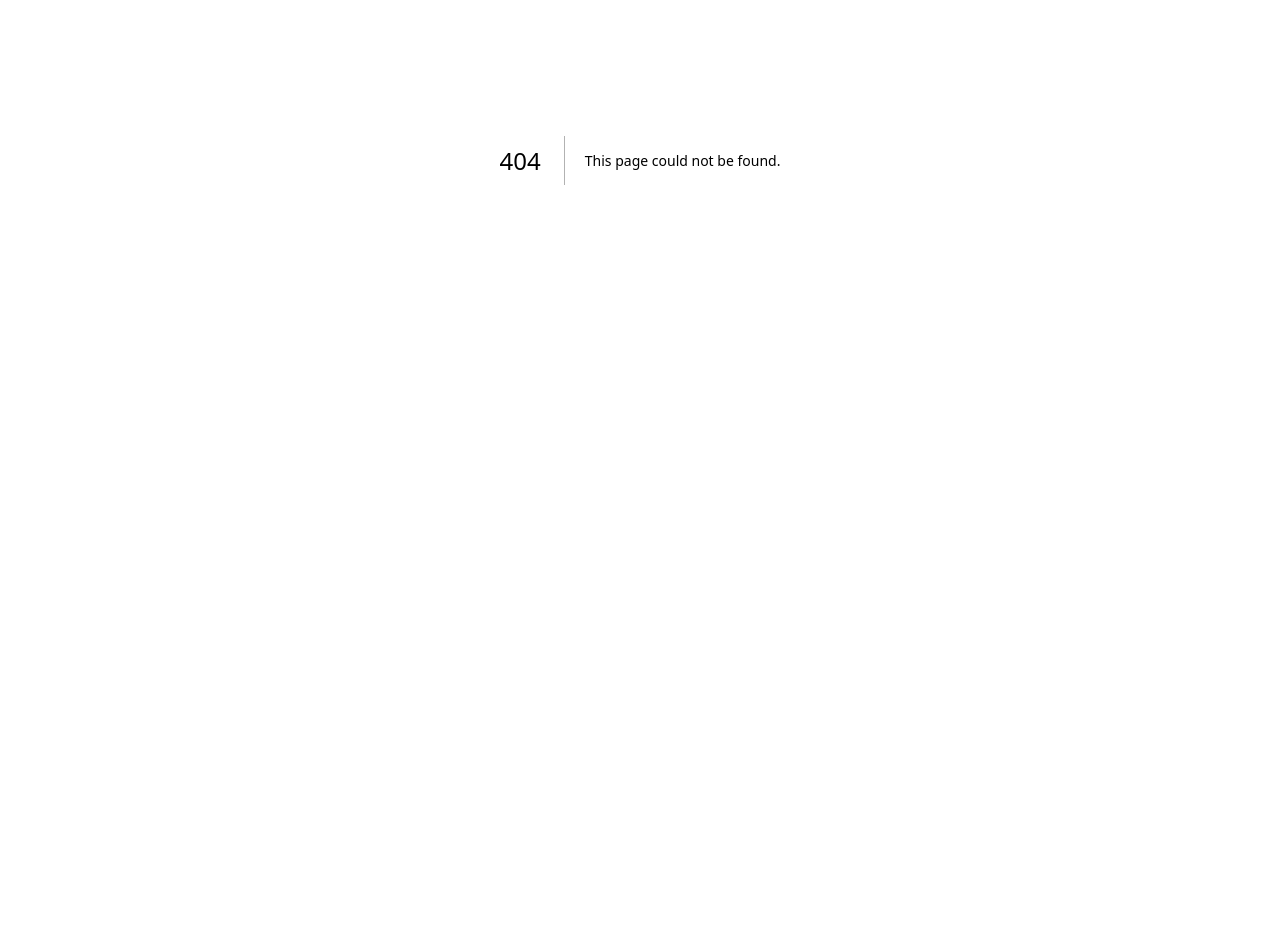
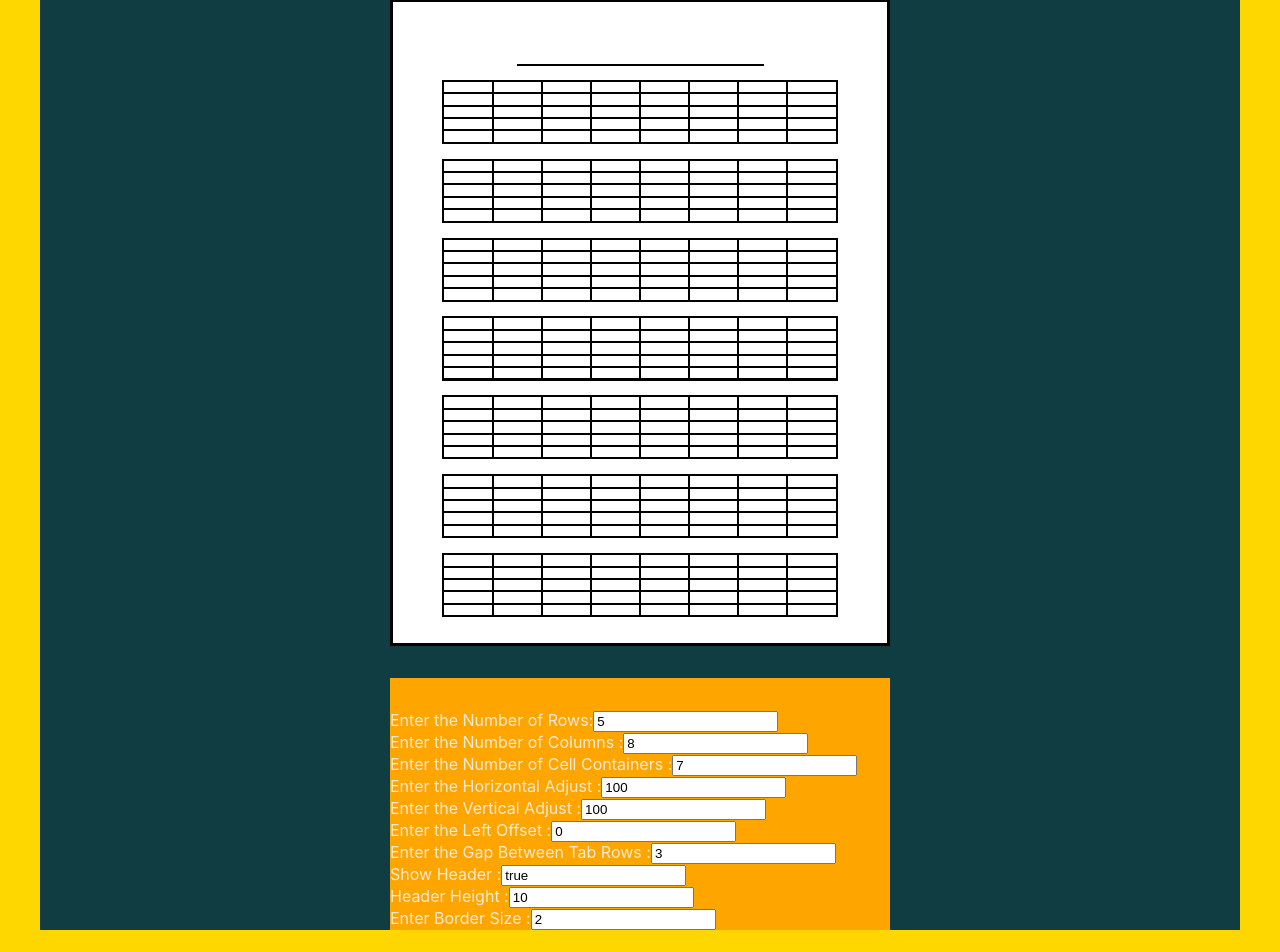
Before and after one commit to andentx/tab-lab, a Next.js app: page /page1214 in a window 1280 px wide. Before the commit this address had no page. Shown: the part 240-1192 px from the top of the page. Before the commit the page ends 800 px from the top, so only its background shows below. Built offline with nearby package versions, Linux system fonts and the light colour scheme.

Commit message:
Works on chrome but not safari

```diff
--- /dev/null
+++ b/components/Component1214.js
@@ -0,0 +1,288 @@
+import React, { useState, useEffect } from 'react';
+
+import styled from 'styled-components';
+
+const PagePreviewSection = styled.div`
+  /* background-color: darkred; */
+
+  display: flex;
+  flex-direction: column;
+  align-items: center;
+
+  width: 100%;
+
+  margin-bottom: 2rem;
+`;
+
+const Page = styled.div`
+  background-color: white;
+  color: black;
+
+  border: 3px solid black;
+
+  display: flex;
+  flex-direction: column;
+  align-items: center;
+
+  aspect-ratio: 8.5/11;
+  width: min(80%, 500px);
+`;
+
+const PageHeader = styled.div`
+  /* background-color: blue; */
+  width: 50%;
+  height: 10%;
+  margin-bottom: 14px;
+`;
+
+const PageHeaderContents = styled.div`
+  /* background-color: hotpink; */
+  border-bottom: 2px solid black;
+  width: 100%;
+  height: 100%;
+`;
+
+const CellsContainer = styled.div`
+  background-color: black;
+
+  display: flex;
+  justify-content: flex-start;
+  flex-wrap: wrap;
+
+  width: 80%;
+  height: 10%;
+  /* aspect-ratio: 8/1; */
+`;
+
+const Cell = styled.div`
+  background-color: white;
+`;
+
+const FormSection = styled.div`
+  padding-top: 2rem;
+
+  background-color: orange;
+  width: min(80%, 500px);
+`;
+
+function Component1214() {
+  const [cellHeight, setCellHeight] = useState();
+  const [cellWidth, setCellWidth] = useState();
+  const [numberOfRows, setNumberOfRows] = useState(5);
+  const [numberOfColumns, setNumberOfColumns] = useState(8);
+  const [numberOfCellContainers, setNumberOfCellContainers] = useState(7);
+  const [arrayOfCellsInState, setArrayOfCellsInState] = useState([]);
+  const [arrayOfCellContainersInState, setArrayOfCellContainersInState] = useState([]);
+  const [horizontalAdjust, setHorizontalAdjust] = useState(100);
+  const [verticalAdjust, setVerticalAdjust] = useState(100);
+  const [gapBetweenTabRows, setGapBetweenTabRows] = useState(3);
+  const [isHeaderVisible, setIsHeaderVisible] = useState(true);
+  const [headerDisplayProperty, setHeaderDisplayProperty] = useState('flex');
+  const [headerHeight, setHeaderHeight] = useState(10);
+  const [borderSize, setBorderSize] = useState(2);
+  const [borderSizeValue, setBorderSizeValue] = useState(1);
+
+  const [tabRowWidth, setTabRowWidth] = useState(80);
+  const [tabRowHeight, setTabRowHeight] = useState(10);
+
+  const [leftOffset, setLeftOffset] = useState(0);
+
+  function handleNumberOfRowsChange(event) {
+    setNumberOfRows(event.target.value);
+  }
+  function handleNumberOfColumnsChange(event) {
+    setNumberOfColumns(event.target.value);
+  }
+  function handleNumberOfCellContainersChange(event) {
+    setNumberOfCellContainers(event.target.value);
+  }
+  function handleHorizontalAdjustChange(event) {
+    setHorizontalAdjust(event.target.value);
+    setTabRowWidth(event.target.value - 20);
+  }
+
+  function handleLeftOffsetChange(event) {
+    setLeftOffset(event.target.value);
+  }
+
+  function handleVerticalAdjustChange(event) {
+    setVerticalAdjust(event.target.value);
+    setTabRowHeight(event.target.value / 10);
+  }
+
+  function handleGapBetweenTabRowsChange(event) {
+    setGapBetweenTabRows(event.target.value);
+  }
+
+  function handleBorderSizeChange(event) {
+    setBorderSize(event.target.value);
+    setBorderSizeValue(event.target.value / 2);
+  }
+
+  function handleIsHeaderVisibleChange(event) {
+    console.log(`hello from handleIsHeaderVisibleChange`);
+    console.log(`isHeaderVisible is ${isHeaderVisible}`);
+    console.log(`headerDisplayProperty is ${headerDisplayProperty}`);
+
+    setIsHeaderVisible(!isHeaderVisible);
+
+    if (isHeaderVisible === true) {
+      setHeaderDisplayProperty('flex');
+    }
+    if (isHeaderVisible === false) {
+      setHeaderDisplayProperty('none');
+    }
+  }
+
+  function handleHeaderHeightChange(event) {
+    setHeaderHeight(event.target.value);
+  }
+
+  useEffect(() => {
+    createArrayOfCells(numberOfRows, numberOfColumns);
+
+    function createArrayOfCells(rows, cols) {
+      let calculatedCellHeight = 100 / rows;
+      let calculatedCellWidth = 100 / cols;
+
+      setCellHeight(calculatedCellHeight);
+      setCellWidth(calculatedCellWidth);
+
+      let numberOfCellsThatShouldBeCreated = rows * cols;
+
+      let newArrayOfCells = [];
+
+      for (var i = 0; i < numberOfCellsThatShouldBeCreated; i++) {
+        newArrayOfCells.push({ label: i, value: i, key: i });
+      }
+
+      setArrayOfCellsInState(newArrayOfCells);
+    }
+  }, [numberOfRows, numberOfColumns]);
+
+  useEffect(() => {
+    createArrayOfCellContainers(numberOfCellContainers);
+
+    function createArrayOfCellContainers(number) {
+      setNumberOfCellContainers(number);
+      let numberOfCellContainersThatShouldBeCreated = number;
+
+      let newArrayOfCellContainers = [];
+
+      for (var i = 0; i < numberOfCellContainersThatShouldBeCreated; i++) {
+        newArrayOfCellContainers.push({ label: i, value: i, key: i });
+      }
+
+      setArrayOfCellContainersInState(newArrayOfCellContainers);
+    }
+  }, [numberOfCellContainers]);
+
+  const allCellsRendered = arrayOfCellsInState.map((cell) => (
+    <Cell
+      className='classsss'
+      key={cell.key}
+      id={cell['key']}
+      style={{
+        height: `${cellHeight}%`,
+        width: `${cellWidth}%`,
+        border: `${borderSizeValue}px solid black`,
+      }}
+    >
+      {cell.name}
+    </Cell>
+  ));
+
+  const allCellContainersRendered = arrayOfCellContainersInState.map((cellContainer) => (
+    <CellsContainer
+      className='cellContainer'
+      key={cellContainer.key}
+      style={{
+        width: `${tabRowWidth}%`,
+        height: `${tabRowHeight}%`,
+        marginLeft: `${leftOffset}%`,
+        marginBottom: `${gapBetweenTabRows}%`,
+        border: `${borderSizeValue}px solid black`,
+      }}
+      id={cellContainer['key']}
+    >
+      {allCellsRendered}
+    </CellsContainer>
+  ));
+
+  return (
+    <>
+      <PagePreviewSection>
+        <Page>
+          <PageHeader
+            style={{
+              height: `${headerHeight}%`,
+            }}
+          >
+            <PageHeaderContents
+              style={{
+                display: `${headerDisplayProperty}`,
+              }}
+            ></PageHeaderContents>
+          </PageHeader>
+          {allCellContainersRendered}
+        </Page>
+      </PagePreviewSection>
+
+      <FormSection>
+        <form>
+          <label>
+            Enter the Number of Rows:
+            <input type='number' value={numberOfRows} onChange={handleNumberOfRowsChange} />
+          </label>
+          <br />
+          <label>
+            Enter the Number of Columns :
+            <input type='number' value={numberOfColumns} onChange={handleNumberOfColumnsChange} />
+          </label>
+          <br />
+          <label>
+            Enter the Number of Cell Containers :
+            <input type='number' value={numberOfCellContainers} onChange={handleNumberOfCellContainersChange} />
+          </label>
+          <br />
+          <label>
+            Enter the Horizontal Adjust :
+            <input type='number' value={horizontalAdjust} onChange={handleHorizontalAdjustChange} />
+          </label>
+          <br />
+          <label>
+            Enter the Vertical Adjust :
+            <input type='number' value={verticalAdjust} onChange={handleVerticalAdjustChange} />
+          </label>
+          <br />
+          <label>
+            Enter the Left Offset :
+            <input type='number' value={leftOffset} onChange={handleLeftOffsetChange} />
+          </label>
+          <br />
+          <label>
+            Enter the Gap Between Tab Rows :
+            <input type='number' value={gapBetweenTabRows} onChange={handleGapBetweenTabRowsChange} />
+          </label>
+          <br />
+          <label>
+            Show Header :
+            <input type='text' value={isHeaderVisible} onChange={handleIsHeaderVisibleChange} />
+          </label>
+          <br />
+          <label>
+            Header Height :
+            <input type='number' value={headerHeight} onChange={handleHeaderHeightChange} />
+          </label>
+          <br />
+          <label>
+            Enter Border Size :
+            <input type='number' value={borderSize} onChange={handleBorderSizeChange} />
+          </label>
+        </form>
+      </FormSection>
+    </>
+  );
+}
+
+export default Component1214;
--- /dev/null
+++ b/pages/page1214.js
@@ -0,0 +1,20 @@
+import Head from 'next/head';
+
+import Layout from '../components/Layout';
+import Title from '../components/Title';
+import Component1214 from '../components/Component1214';
+
+export default function Table() {
+  return (
+    <Layout>
+      <Head>
+        <title>tab lab - development</title>
+        <meta name='description' content='tab lab - development' />
+        <link rel='icon' href='/favicon.ico' />
+      </Head>
+
+      <Title />
+      <Component1214 />
+    </Layout>
+  );
+}
```
